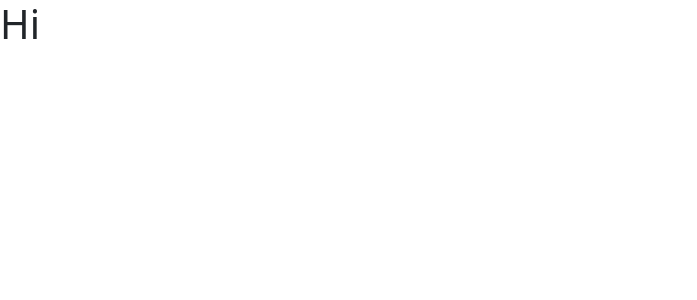
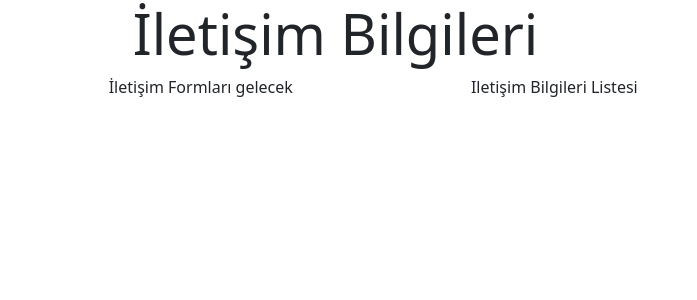
Before and after one commit to VolkanGoksu/Reacthooks-contact-form, a React (Create React App) app in the folder client/: page / in a window 1280 px wide. Shown: the top 300 px of the page, without its empty margins (0-697 px from the left). Built offline with nearby package versions, Linux system fonts and the light colour scheme; the HTML template or start-up script is replaced by a standard one.

Commit message:
components

```diff
--- a/client/src/App.js
+++ b/client/src/App.js
@@ -1,9 +1,11 @@
 
-
+import Contacts from './components/Contacts'
 function App() {
   return (
-    <div className="App">
-      <h1>Hi</h1>
+    <div className="row">
+      <div className="col-md-8 offset-md-1">
+          <Contacts />
+      </div>
     </div>
   );
 }
--- /dev/null
+++ b/client/src/components/ContactForm.js
@@ -0,0 +1,9 @@
+import React from 'react'
+
+export default function ContactForm() {
+    return (
+        <div>
+            İletişim Formları gelecek
+        </div>
+    )
+}
--- /dev/null
+++ b/client/src/components/Contacts.js
@@ -0,0 +1,23 @@
+import React from 'react'
+import ContactForm from './ContactForm'
+export default function Contacts() {
+    return (
+        <div>
+            <div className ="jumbotron">
+                 <div className="container">
+                       <h2 className="display-4">
+                            İletişim Bilgileri
+                       </h2>
+                 </div>
+            </div>
+            <div className='row'>
+                <div className="col-md-5">
+                    <ContactForm />
+                </div>
+                <div className = "col-md-7">
+                    Iletişim Bilgileri Listesi
+                </div>
+            </div>
+        </div>
+    )
+}
```
